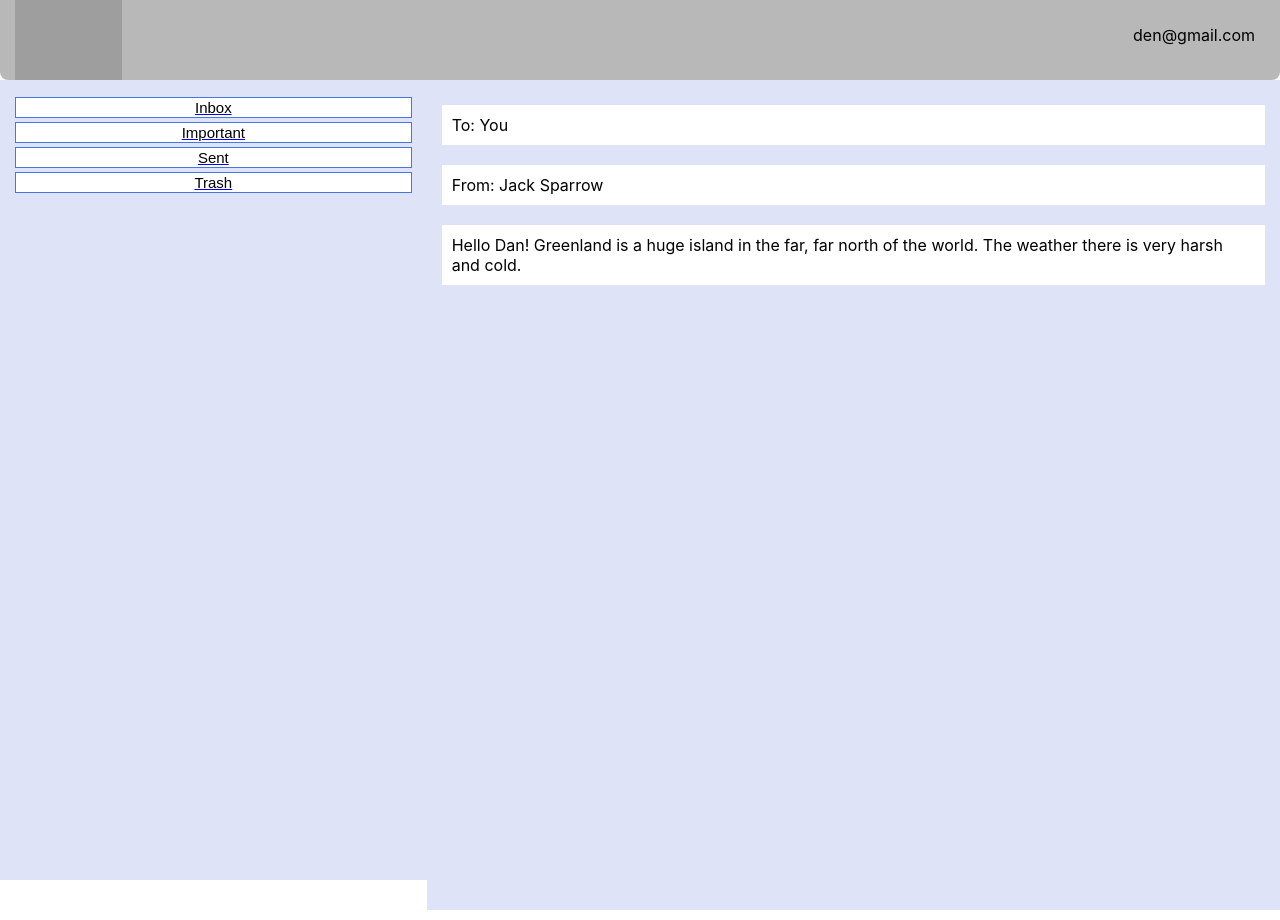
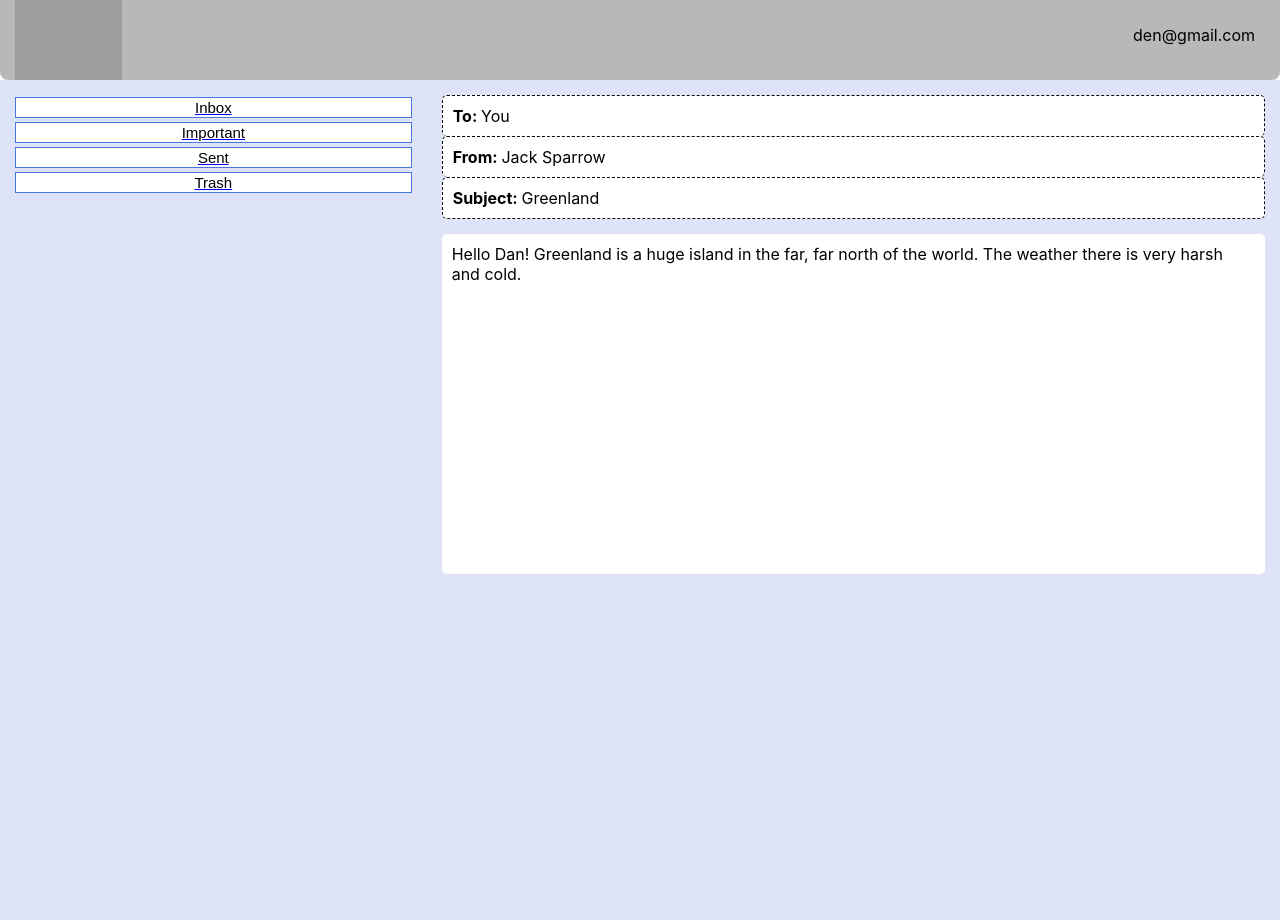
Before and after one commit to klepikov-denys/email-client, a React (Create React App) app: page /mail/0 in a window 1280 px wide. Built offline with nearby package versions, Linux system fonts and the light colour scheme; grey boxes are pictures that could not be loaded.

Commit message:
new styles

```diff
--- a/src/App.css
+++ b/src/App.css
@@ -23,8 +23,8 @@
 .mainContentWrapper{
   display: grid;
   grid-template-columns: minmax(200px, 1fr) minmax(300px, 2fr);
-
-  grid-template-rows: 100vh;
+  background-color: rgb(223, 227, 247);
+  grid-template-rows: 105vh;
 
 }
 
--- a/src/message/Message.js
+++ b/src/message/Message.js
@@ -13,9 +13,22 @@ export default function Message({ match }){
 
     return(
         <div className={'wrapper'}>
-            <p className ={'textFields'}>To: {mail.recipient === 'den@gmail.com' ? 'You' : mail.recipient } </p>
-            <p className ={'textFields'}>From: {mail.sender === 'den@gmail.com' ? 'You' : mail.sender } </p>
-            <p className ={'textFields'}>{mail.text}</p>
+            <p className ={'textFields'}>
+                <strong>To: </strong>
+                {mail.recipient === 'den@gmail.com' ? 'You' : mail.recipient }
+            </p>
+
+            <p className ={'textFields'}>
+                <strong>From: </strong>
+                {mail.sender === 'den@gmail.com' ? 'You' : mail.sender }
+            </p>
+
+            <p className ={'textFields lastField'}>
+                <strong>Subject: </strong>
+                {mail.subject}
+            </p>
+
+            <p className ={'textFields message'}>{mail.text}</p>
 
         </div>
     )
--- a/src/message/message.css
+++ b/src/message/message.css
@@ -8,7 +8,20 @@
 }
 
 .textFields{
-    margin: 10px 0;
+    margin: 0;
     background-color: white;
     padding: 10px;
+    border: dashed 1px black;
+    border-bottom: none;
+    border-radius: 5px;
 }
+
+.lastField{
+    border-bottom: dashed 1px black;
+}
+
+.message{
+    margin-top: 15px;
+    height: 40vh;
+    border: none;
+}
```
